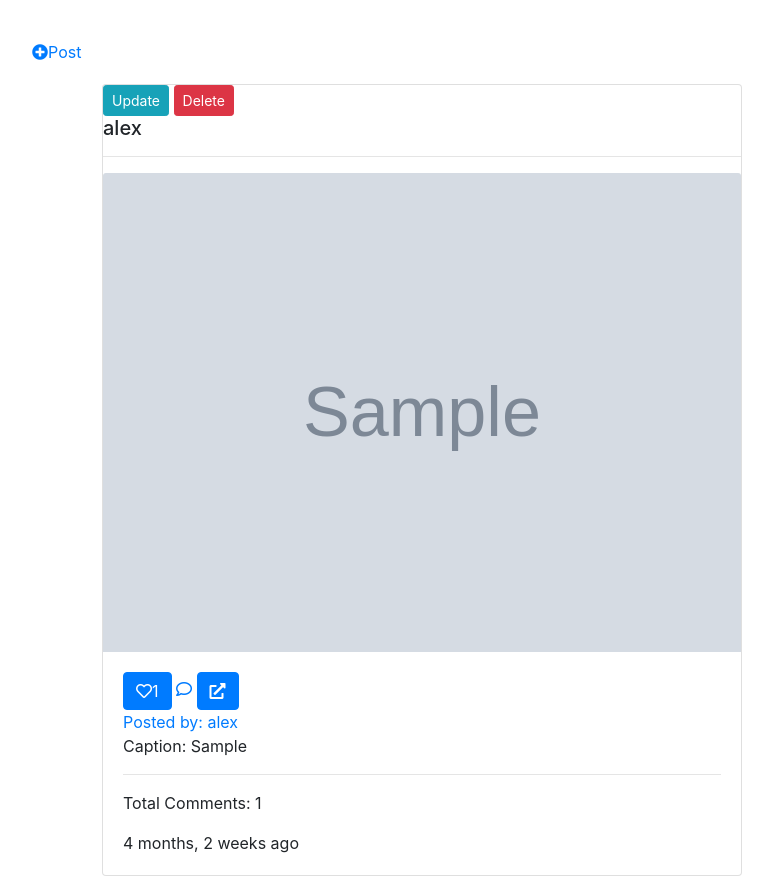
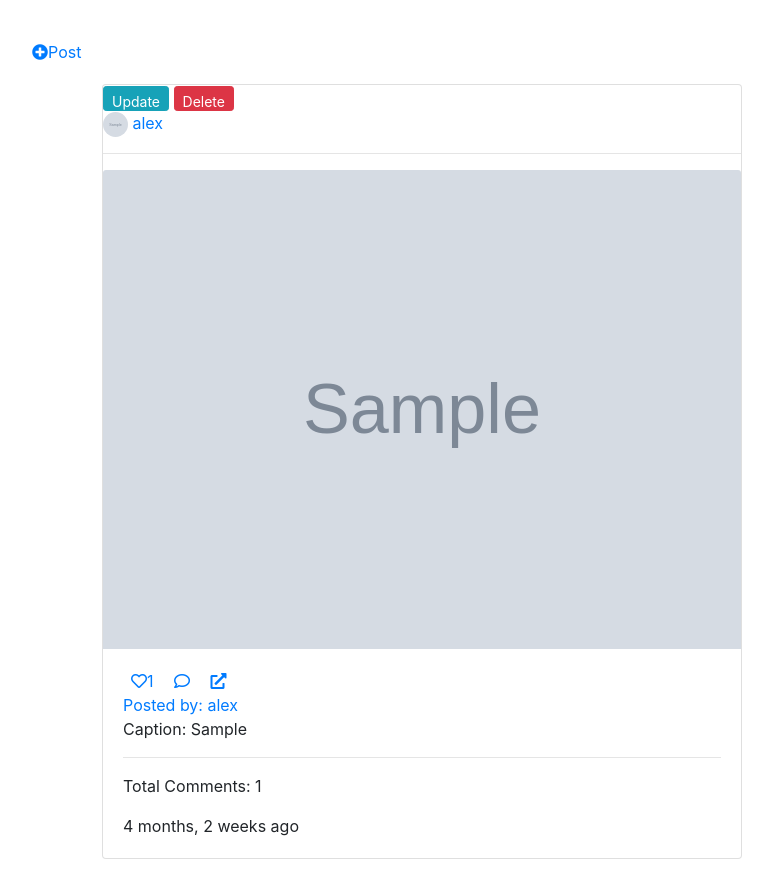
Before and after one commit to ow-tech/myinstagram, a Django app: page / in a window 1280 px wide. Shown: the part 60-936 px from the top of the page, without its empty margins (53-826 px from the left). Run offline with Django 3.2, Linux system fonts and the light colour scheme; a user stored in the database is signed in; data comes from the database, SQL or seed files in the repository; tables that the repository leaves empty hold one stand-in row (values such as "Sample post"); grey boxes marked "Sample" are stand-in pictures; parts of the project's set-up code (start-up, migrations or seed data) failed here and were passed over; some libraries are stand-ins or nearby versions.

Commit message:
added a readme file and content, modified profile template to host uploaded images

```diff
--- a/instagram/templates/instagram/main.html
+++ b/instagram/templates/instagram/main.html
@@ -11,19 +11,20 @@
 {% for post in posts %}
     <div class="card post" style="width: 40rem;">
         <div class="update">
-            <a class="btn btn-sm btn-info" href="{% url 'updatepost' post.id %}">Update</a>
-            <a class="btn btn-sm btn-danger" href="{% url 'deletepost' post.id %}">Delete</a>
+            <a class="btn btn-sm btn-info" href="{% url 'updatepost' post.id %}" style= "height:25px;">Update</a>
+            <a class="btn btn-sm btn-danger" href="{% url 'deletepost' post.id %}" style= "height:25px;">Delete</a>
         </div>
         <div>
-            <h5 class="card-title">{{ post.author }}</h5>
+            <a href="{% url 'profile' %}"> <img class="rounded-circle "  src="{{ user.profile.image.url }}"
+                style="border-radius: 50%; width:25px; height:25px;" > {{ post.author}}</a>
             <hr>
             <a href="{% url 'single_image' post.id %}"><img class="card-img-top" src= "{{ post.image.url}}" alt="image"></a>
         </div>
         <div class="card-body">
-            <div class='engagement'>
-                <a href="{% url 'likes' post.id%}"class="btn btn-primary"><i class="far fa-heart"></i>{{post.likes}}</a>
+            <div class='engagement' >
+                <a href="{% url 'likes' post.id%}"><i class="far fa-heart"></i>{{post.likes}}</a>
                 <a href="{% url 'add_comment' post.id %}"><i class="far fa-comment"></i></a>
-                <a href="#" class="btn btn-primary"><i class="fas fa-external-link-alt"></i></a>
+                <a href="#"><i class="fas fa-external-link-alt"></i></a>
             </div>
             <div>
                 <a href="{% url 'profile' %}">Posted by: {{ post.author}}</a> <span><p class="card-text">Caption: {{post.caption}}</p></span>
--- a/static/css/base.css
+++ b/static/css/base.css
@@ -45,6 +45,9 @@ body{
 .pa{
     margin-top: 200px;
 }
+.engagement a{
+    padding:8px;
+}
 /* .singleImage{
     margin-left: 24%;
 
--- a/users/views.py
+++ b/users/views.py
@@ -2,6 +2,7 @@ from django.shortcuts import render, redirect
 from django.contrib import messages
 from .forms import UserRegisterForm,  ProfileUpdateForm
 from .models import Profile
+from instagram.models import Image
 
 def register(request):
     if request.method == 'POST':
@@ -16,6 +17,7 @@ def register(request):
     return render(request, 'users/registration.html', {"form":form})
 
 def profile(request):
+    images = Image.objects.filter(author=request.user).all()
     profile = Profile.objects.get_or_create(user=request.user)
     if request.method =='POST':
         profile_update_form = ProfileUpdateForm(request.POST or None, request.FILES, instance=request.user.profile)
@@ -27,5 +29,6 @@ def profile(request):
 
     context = {
         'profile_update_form': profile_update_form,
+        'images':images
     }
     return render(request, 'users/profile.html', context)
```
Also changed, not shown: users/templates/users/profile.html (+13 -4 lines), README.md (added).
